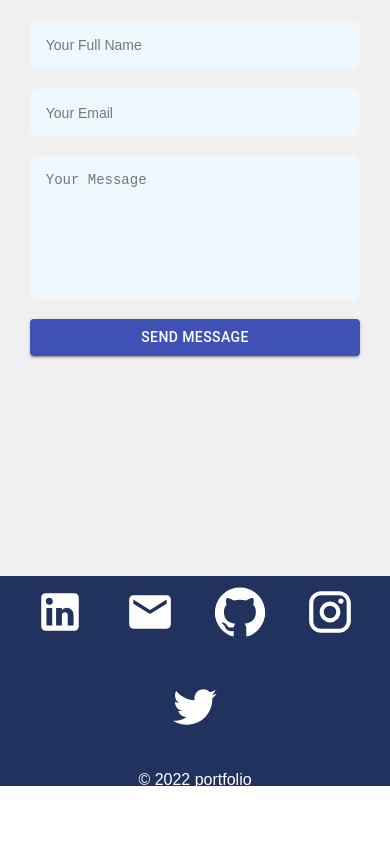
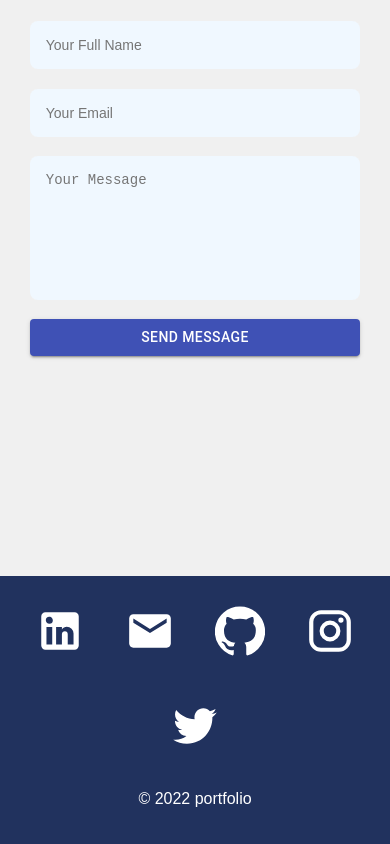
Before and after one commit to aaryan-verma/portfolioWebsite, a React (Create React App) app: page /contact in a window 390 px wide. Shown: the part 654-1498 px from the top of the page. Before the commit the page ends 1443 px from the top, so only its background shows below. Built offline with nearby package versions, Linux system fonts and the light colour scheme.

Commit message:
fix: added padding-bottom in footer for mobile view

```diff
--- a/src/styles/Footer.css
+++ b/src/styles/Footer.css
@@ -22,6 +22,11 @@
   }
 
   @media only screen and (max-width: 600px) {
+    .footer {
+      height: auto; /* Adjust height to auto for better responsiveness */
+      padding-bottom: 20px; /* Add padding to the bottom */
+    }
+
     .footer svg {
       font-size: 50px;
     }
```
